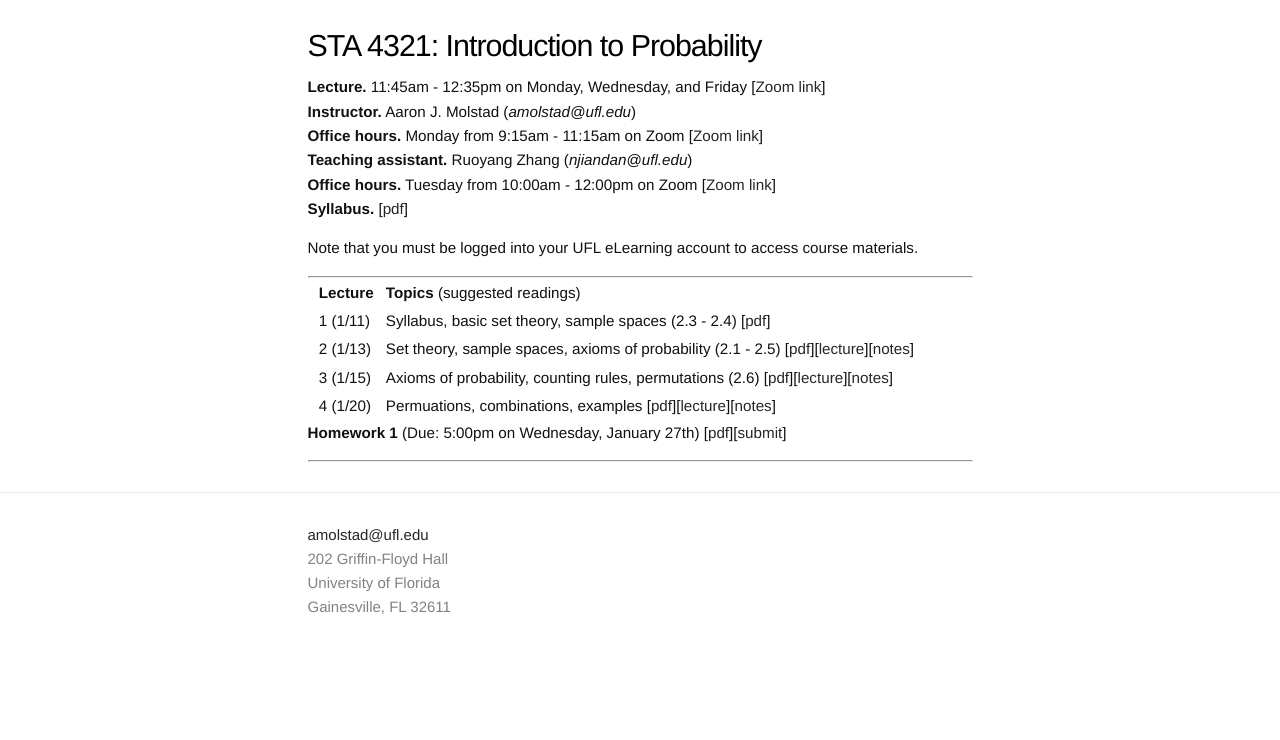
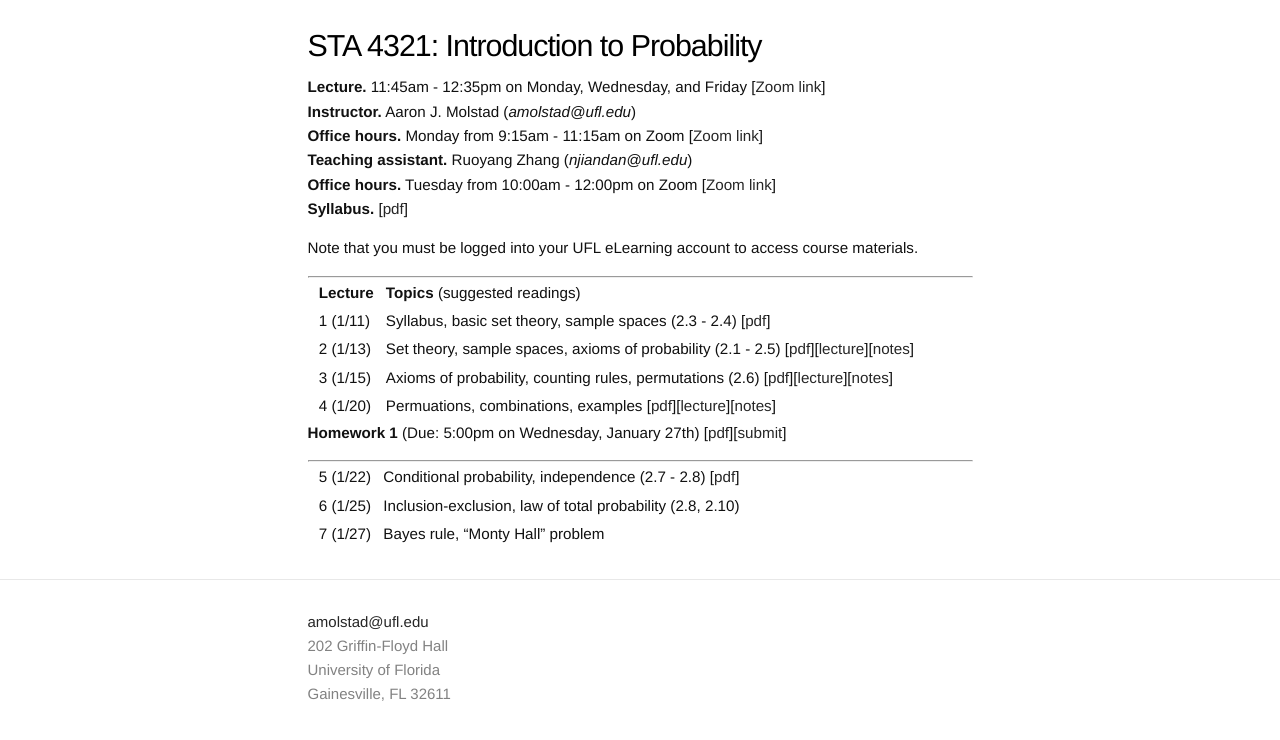
Before and after one commit to ajmolstad/ajmolstad.github.io, a Jekyll site: the page built from S21_STA4321.md, in a window 1280 px wide. Shown: the top 740 px of the page. Built offline with Jekyll 4.4.1, drawn with Linux system fonts in a browser that asks for light colours.

Commit message:
Update S21_STA4321.md

```diff
--- a/S21_STA4321.md
+++ b/S21_STA4321.md
@@ -24,3 +24,7 @@ Note that you must be logged into your UFL eLearning account to access course ma
 **Homework 1** (Due: 5:00pm on Wednesday, January 27th) [[pdf](https://ufl.instructure.com/files/56332304/download?download_frd=1)][[submit](https://ufl.instructure.com/courses/426946/assignments/4607997)]
 
 ---------------
+
+|| 5 (1/22) || Conditional probability, independence (2.7 - 2.8) [[pdf](https://ufl.instructure.com/files/56381080/download?download_frd=1)] ||
+|| 6 (1/25) || Inclusion-exclusion, law of total probability (2.8, 2.10) ||
+|| 7 (1/27) || Bayes rule, “Monty Hall” problem ||
```
